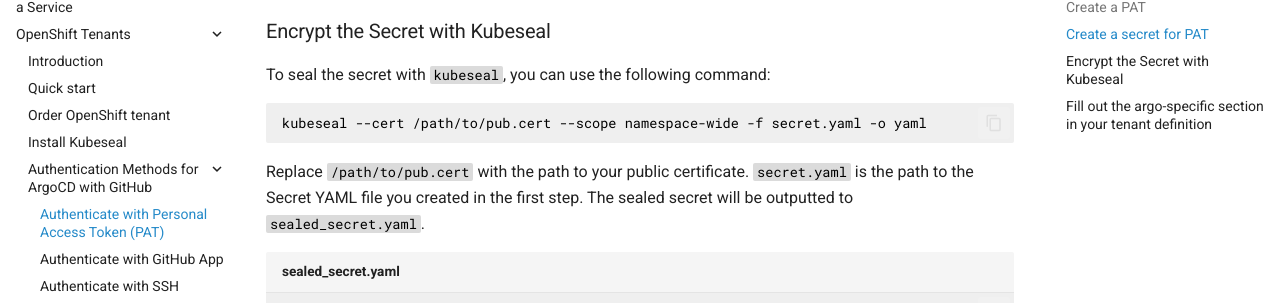
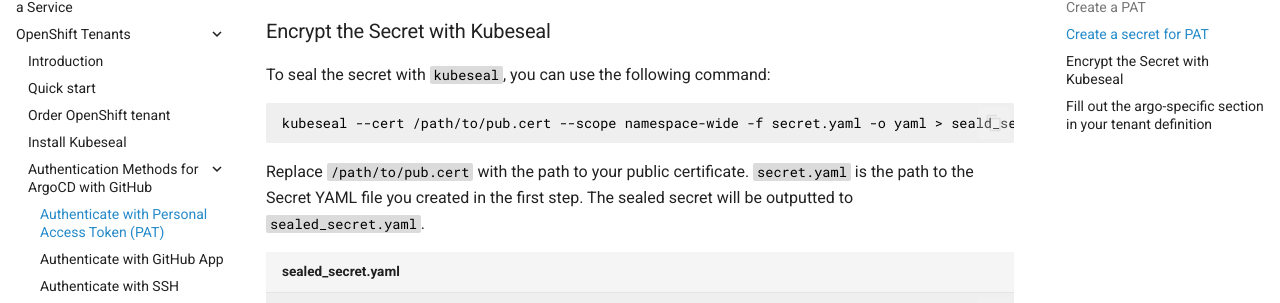
Before and after one commit to Sopra-Steria-Norge-Kubernetes/OpenShift, an MkDocs documentation site: the page built from docs/OpenShift Tenants/Authentication Methods for ArgoCD with GitHub/authenticate-with-personal-access-token.md, in a window 1280 px wide and 900 px high, scrolled down 6926 px. Shown: the part 146-449 px from the top of the window. Built offline with MkDocs 1.6.1 and Material for MkDocs 9.7.7, drawn with Linux system fonts in a browser that asks for light colours; comment, search, counter and statistics services are not loaded.

Commit message:
fixed kubeseal command

````diff
--- a/docs/OpenShift Tenants/Authentication Methods for ArgoCD with GitHub/authenticate-with-personal-access-token.md
+++ b/docs/OpenShift Tenants/Authentication Methods for ArgoCD with GitHub/authenticate-with-personal-access-token.md
@@ -75,7 +75,7 @@ Fill out the yaml below.
 To seal the secret with `kubeseal`, you can use the following command:
 
 ```bash
-kubeseal --cert /path/to/pub.cert --scope namespace-wide -f secret.yaml -o yaml
+kubeseal --cert /path/to/pub.cert --scope namespace-wide -f secret.yaml -o yaml > seald_secret.yaml
 ```
 Replace `/path/to/pub.cert` with the path to your public certificate. `secret.yaml` is the path to the Secret YAML file you created in the first step. The sealed secret will be outputted to `sealed_secret.yaml`.
 
````
Also changed, not shown: docs/OpenShift Tenants/Authentication Methods for ArgoCD with GitHub/authenticate-with-github-app.md (+1 -1 lines).
